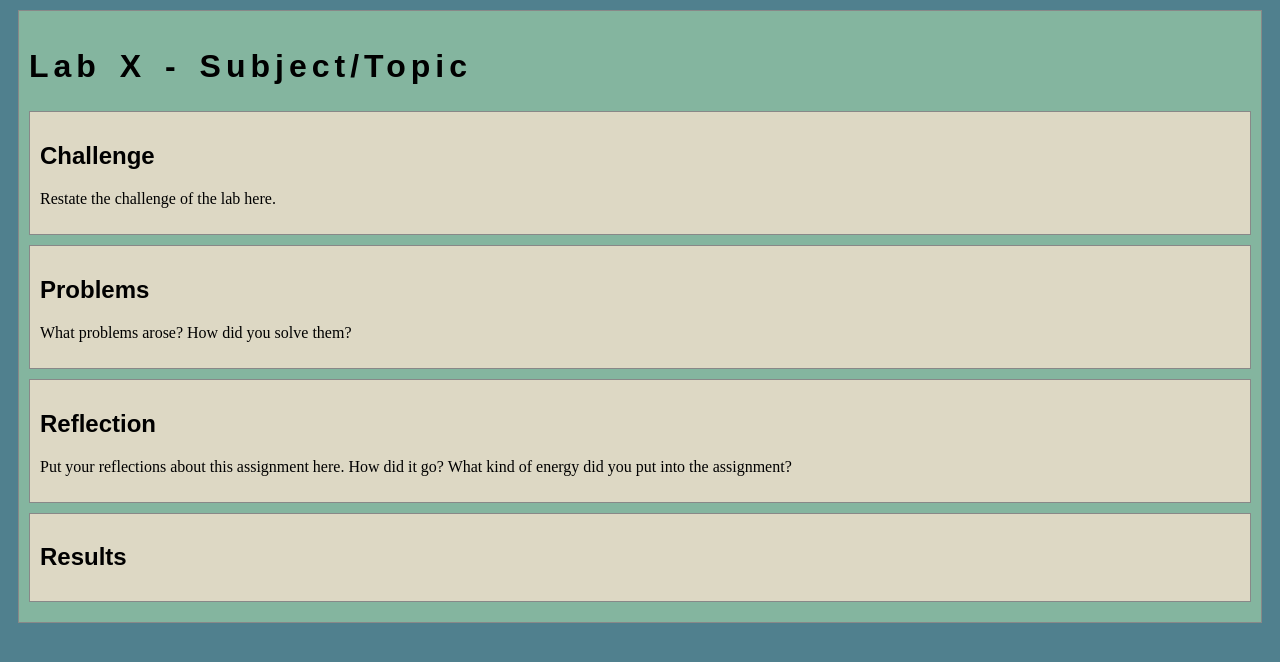
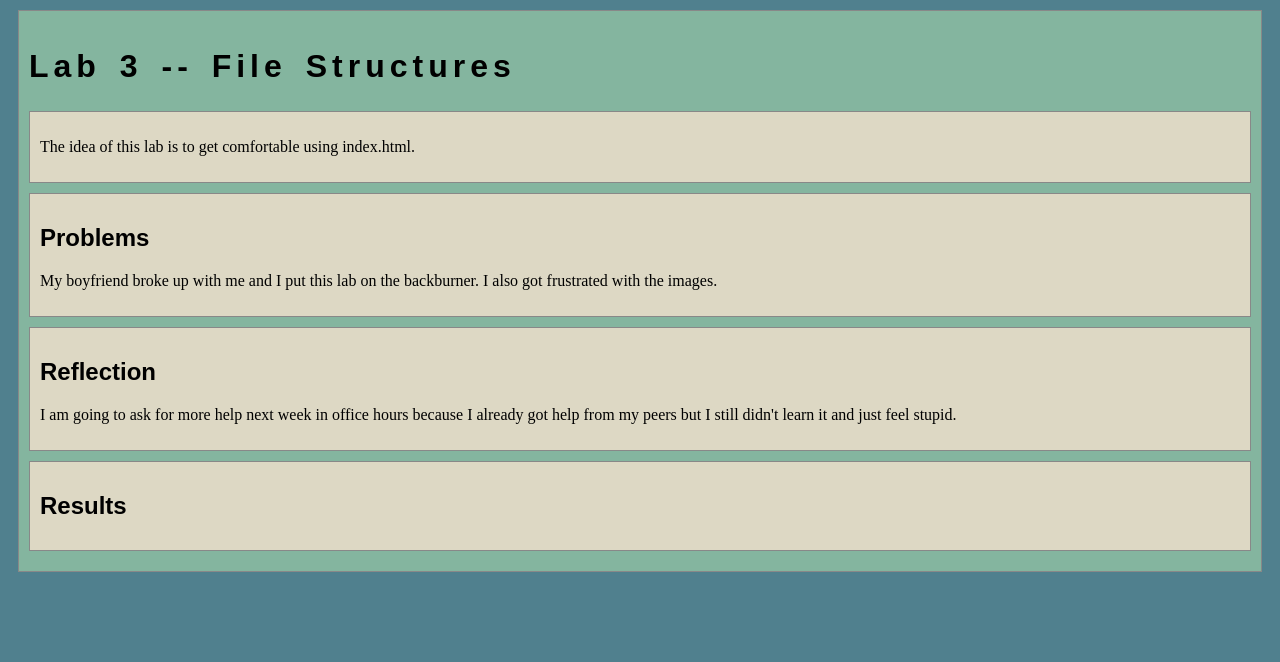
Before and after one commit to simonatrent/art101, a plain HTML site: page lab3/index.html in a window 1280 px wide. Drawn offline with nearby package versions, Linux system fonts and the light colour scheme.

Commit message:
Update index.html

```diff
--- a/lab3/index.html
+++ b/lab3/index.html
@@ -23,20 +23,19 @@
 	<!-- Style this page by changing the CSS in ../css/site.css or css/lab.css -->
 	<main id="content">
 		<section>
-			<h1>Lab X - Subject/Topic</h1>
+			<h1>Lab 3 -- File Structures</h1>
 			<div class="minor-section">
-					<h2>Challenge</h2>
-					<p>Restate the challenge of the lab here.</p>
+					<p>The idea of this lab is to get comfortable using index.html.</p>
 			</div>
 
 			<div class="minor-section">
 					<h2>Problems</h2>
-					<p>What problems arose? How did you solve them? </p>
+					<p>My boyfriend broke up with me and I put this lab on the backburner. I also got frustrated with the images. </p>
 			</div>
 
 			<div class="minor-section">
 					<h2>Reflection</h2>
-					<p>Put your reflections about this assignment here. How did it go? What kind of energy did you put into the assignment? </p>
+					<p>I am going to ask for more help next week in office hours because I already got help from my peers but I still didn't learn it and just feel stupid. </p>
 			</div>
 
 			<div class="minor-section">
```
